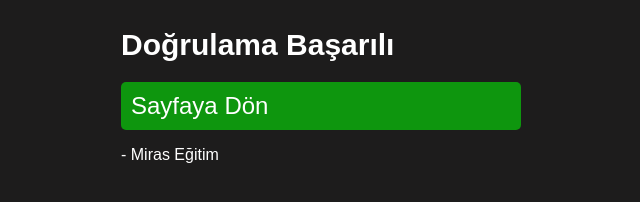
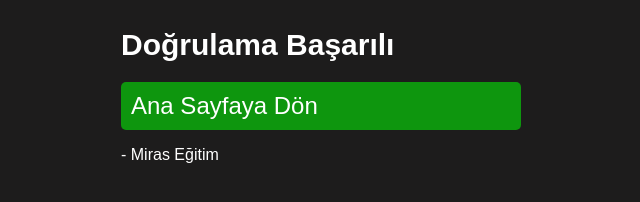
Before and after one commit to DogukanTopcu/miras-egitim-api, a plain HTML site: page Views/verification.html in a window 1280 px wide. Shown: the whole page, without its empty margins (319-959 px from the left). Drawn offline with Linux system fonts and the light colour scheme.

Commit message:
verification.html

```diff
--- a/Views/verification.html
+++ b/Views/verification.html
@@ -36,7 +36,7 @@
 <body>
     <div class="verificated">
         <h1 class="verificate">Doğrulama Başarılı</h1>
-        <a href="http://localhost:3000/giris-yap" class="menu-button">Sayfaya Dön</a>
+        <a href="http://localhost:3000/giris-yap" class="menu-button">Ana Sayfaya Dön</a>
         <p>- Miras Eğitim</p>
     </div>
 </body>
```
